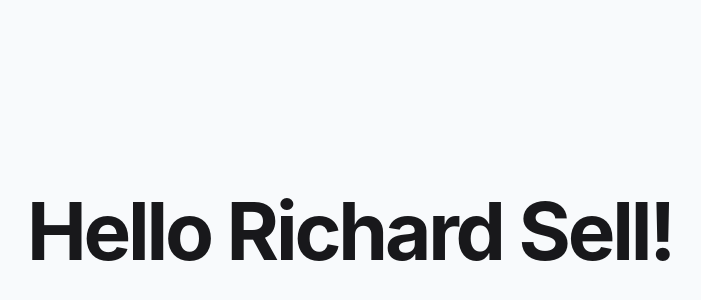
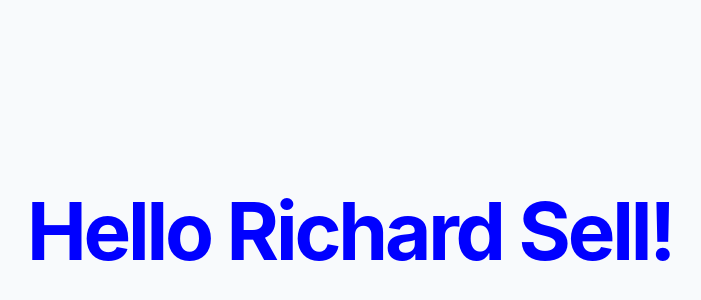
Before and after one commit to jonesdavidj/ai-coding-demo, a website: page index.html in a window 1280 px wide. Shown: the part 170-470 px from the top of the page, without its empty margins (290-991 px from the left). Drawn offline with Linux system fonts and the light colour scheme.

Commit message:
Change front-page message colour to blue

```diff
--- a/package.json
+++ b/package.json
@@ -1,6 +1,6 @@
 {
     "name": "baseline-for-coding-demo",
-    "version": "1.0.0",
+    "version": "1.0.1",
     "private": true,
     "scripts": {
         "build": "node scripts/build.mjs",
--- a/src/styles.css
+++ b/src/styles.css
@@ -24,6 +24,7 @@ body {
 }
 
 h1 {
+  color: blue;
   margin: 0;
   font-size: clamp(2.5rem, 8vw, 5rem);
   letter-spacing: -0.04em;
```
Also changed, not shown: dist/styles.css.
